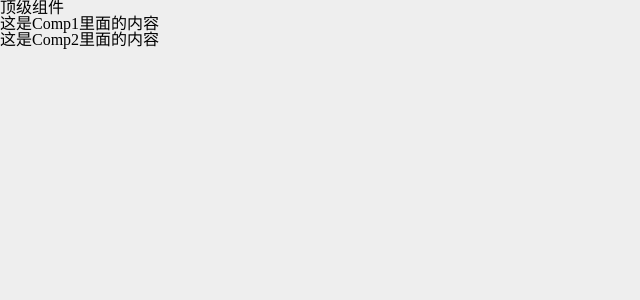
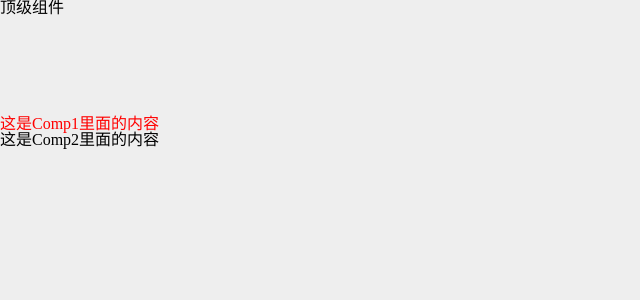
Before and after one commit to xiaoshanzhaguo/React_Project, a React (Vite) app: page / in a window 1280 px wide. Shown: the top 300 px of the page, without its empty margins (0-640 px from the left). Built offline with nearby package versions, Linux system fonts and the light colour scheme.

Commit message:
feat: scss的模块化管理样式

```diff
--- /dev/null
+++ b/src/components/Comp1/comp1.module.scss
@@ -0,0 +1,6 @@
+.box {
+    color: red;
+    p {
+        margin-top: 100px;
+    }
+}
--- a/src/components/Comp1/comp1.scss
+++ /dev/null
@@ -1,3 +0,0 @@
-.box {
-    color: red;
-}
--- a/src/components/Comp1/index.tsx
+++ b/src/components/Comp1/index.tsx
@@ -1,8 +1,10 @@
 // import "./comp1.scss"  // 全局引入
 
+// 模块化引入
+import styles from "./comp1.module.scss"
 function Comp() {
     return (
-        <div className="box">
+        <div className={styles.box}>
             <p>这是Comp1里面的内容</p>
         </div>
     )
```
